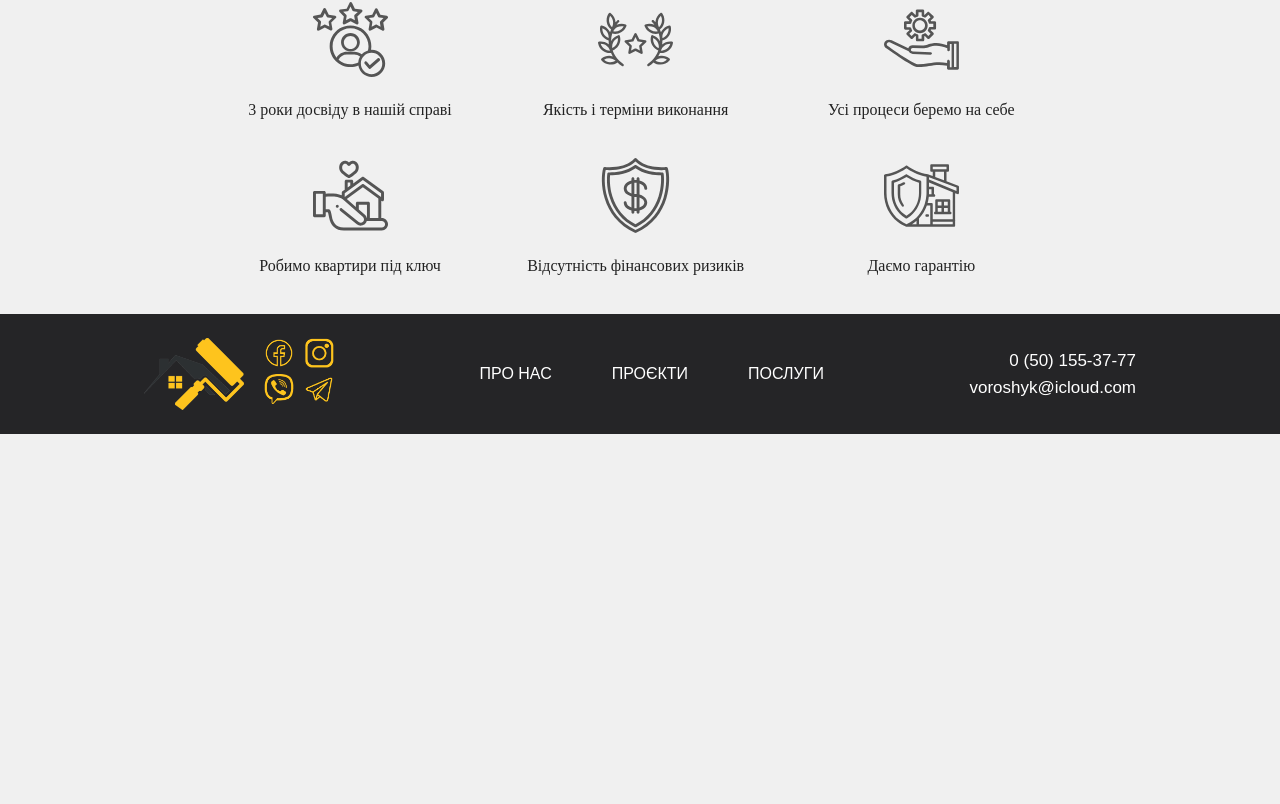
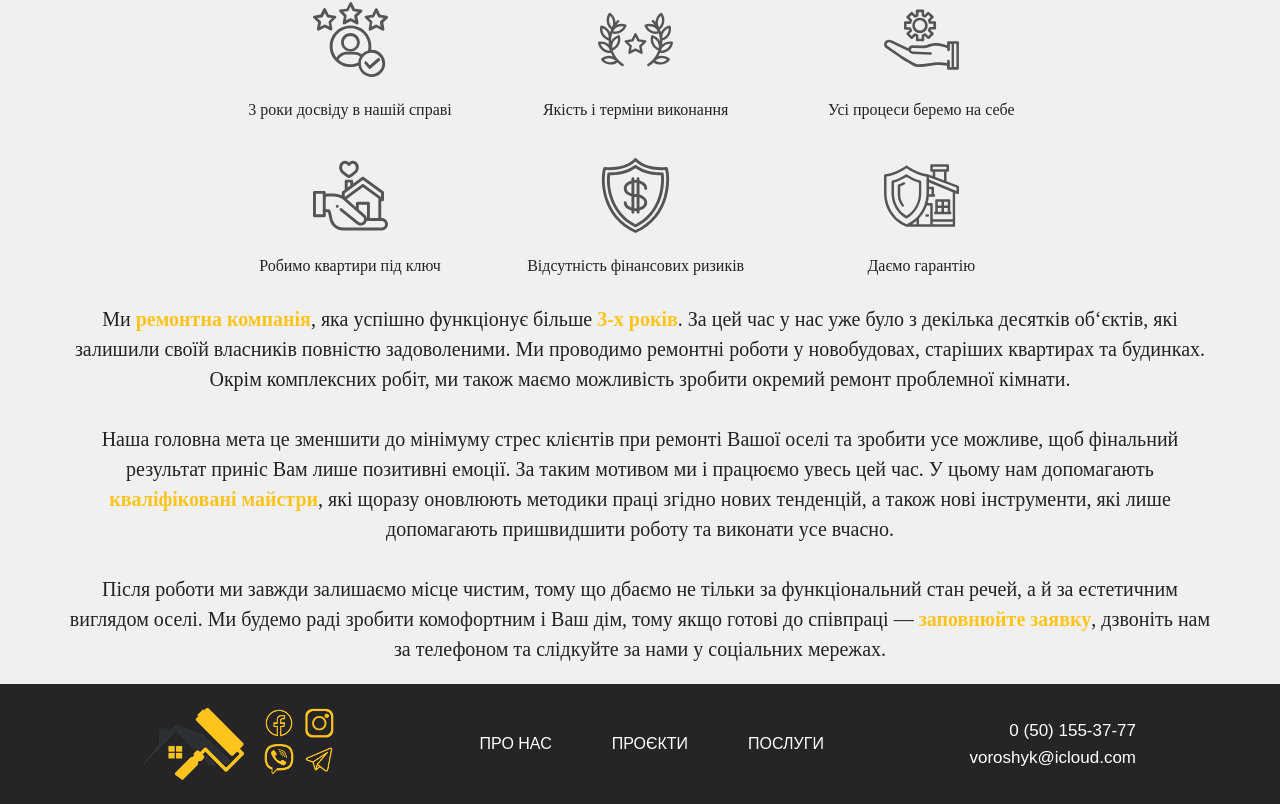
Before and after one commit to snowdenplayer/rem2, a Vue app: page /#/about in a window 1280 px wide. Shown: the part 735-1539 px from the top of the page. Before the commit the page ends 1169 px from the top, so only its background shows below. Built offline with nearby package versions, Linux system fonts and the light colour scheme.

Commit message:
add about text

```diff
--- a/src/components/footer.vue
+++ b/src/components/footer.vue
@@ -53,18 +53,15 @@ name: "footer"
     align-items: center;
     justify-content: space-between;
     height: 80px;
-
   }
   &__info{
     display: flex;
     justify-content: space-between;
-
     .footer__logo{
       width: 100px;
       height: 100%;
     }
     .media__item{
-
       img{
         width: 30px;
         height: 30px;
@@ -79,7 +76,6 @@ name: "footer"
     }
   }
   &__menu{
-    /*align-self: flex-start;*/
     &-list{
       display: flex;
       flex-direction: row;
@@ -87,7 +83,6 @@ name: "footer"
         margin: 0 30px;
       }
       &-item{
-
         font-size: 16px;
         text-decoration: none;
         text-transform: uppercase;
@@ -107,7 +102,6 @@ name: "footer"
       color: #fff;
       font-size: 17px;
       font-family: 'OpenSansBold',sans-serif;
-
     }
     &-email{
       margin-top: 10px;
--- a/src/components/projectCard.vue
+++ b/src/components/projectCard.vue
@@ -13,9 +13,7 @@
      <img :src="data.cardImg" alt=""/>
     </div>
   </router-link>
-
 </template>
-
 <script>
 export default {
   name: "projectCard",
@@ -31,7 +29,6 @@ export default {
   }
 }
 </script>
-
 <style scoped lang="scss">
 .projects-wrap__item {
   text-decoration: none;
@@ -40,38 +37,30 @@ export default {
   width: 90%;
   display: flex;
   margin-bottom: 3px;
-
   &-right, &-left {
     width: 50%;
     height: 170px;
     box-sizing: border-box;
-
   }
-
   &-left {
     padding: 30px 20px;
     background-color: #fff;
     display: flex;
     flex-direction: column;
     justify-content: space-between;
-
     &-header {
       text-decoration: none;
       font-size: 20px;
       font-family: 'OpenSansBold', sans-serif;
-
     }
-
     &-text {
       font-size: 14px;
     }
-
     .arrow {
       width: 50px;
       height: 2px;
       background: black;
       position: relative;
-
       &::after {
         content: "";
         position: absolute;
@@ -82,7 +71,6 @@ export default {
         right: -1px;
         transform: rotate(25deg);
       }
-
       &::before {
         content: "";
         position: absolute;
@@ -95,71 +83,48 @@ export default {
       }
     }
   }
-
   &-right {
     overflow: hidden;
     position: relative;
-
     img {
       position: absolute;
       width: 100%;
     }
-
   }
 }
-
-
 @media screen and (max-width: 720px) {
   .projects {
     &-wrap {
       padding-top: 0;
-
       &__item {
         flex-direction: column;
         align-items: center;
-
         &-right, &-left {
           width: 70%;
         }
-
         &-left {
-          &-header {
-
-          }
-
           &-text {
             font-size: 14px;
           }
         }
       }
-
     }
   }
-
 }
 
 @media screen and (max-width: 480px) {
   .projects-wrap__item {
     flex-direction: column;
     align-items: center;
-
     &-right, &-left {
       width: 90%;
     }
-
     &-left {
       height: 110px;
-
-      &-header {
-
-      }
-
       &-text {
         display: none;
       }
     }
   }
 }
-
-
 </style>
--- a/src/components/sliderFeedbacks.vue
+++ b/src/components/sliderFeedbacks.vue
@@ -1,7 +1,6 @@
 <template>
   <div class="sliderFeed">
     <splide :options="options">
-
       <splide-slide
           v-for="(person, idx) in feedbacks"
           :key="idx"
@@ -49,19 +48,16 @@ export default {
   }
 }
 </script>
-
 <style lang="scss">
 .sliderFeed {
   width: 100%;
   splide-slide .is-activeCard{
     border: 1px solid black;
   }
-
 }
 .splide__slide.is-active{
   background: rgba(254,196,29,0.3);
 }
-
 .slide__content {
   padding: 10px;
   display: flex;
--- a/src/views/About.vue
+++ b/src/views/About.vue
@@ -1,10 +1,8 @@
 <template>
   <div class="about">
-
     <div class="container">
       <viewCardGrid
           :data="imgArr">
-
       </viewCardGrid>
       <div class="wrap__menu">
         <ul class="menu">
@@ -18,7 +16,20 @@
           </li>
         </ul>
       </div>
-
+      <div class="about__text">Ми <span>ремонтна компанія</span>, яка успішно функціонує більше <span>3-х років</span>.
+        За цей час у нас уже було з декілька десятків об‘єктів, які залишили своїй власників повністю задоволеними.
+        Ми проводимо ремонтні роботи у новобудовах, старіших квартирах та будинках. Окрім комплексних робіт,
+        ми також маємо можливість зробити окремий ремонт проблемної кімнати. <br><br>
+        Наша головна мета це
+        зменшити до мінімуму стрес клієнтів при ремонті Вашої оселі та зробити усе можливе, щоб
+        фінальний результат приніс Вам лише позитивні емоції. За таким мотивом ми і працюємо
+        увесь цей час. У цьому нам допомагають <span>кваліфіковані майстри</span>, які щоразу оновлюють методики
+        праці згідно нових тенденцій, а також нові інструменти, які лише допомагають пришвидшити роботу
+        та виконати усе вчасно. <br><br>
+        Після роботи ми завжди залишаємо місце чистим, тому що дбаємо не тільки
+        за функціональний стан речей, а й за естетичним виглядом оселі. Ми будемо раді зробити комофортним
+        і Ваш дім, тому якщо готові до співпраці — <span>заповнюйте заявку</span>, дзвоніть нам за телефоном та слідкуйте
+        за нами у соціальних мережах.</div>
     </div>
   </div>
 </template>
@@ -26,7 +37,6 @@
 import viewCardGrid from "../components/viewCardGrid";
 import {aboutData} from "../data/data.about"
 export default {
-
   name: "About",
   data(){
     return{
@@ -68,14 +78,10 @@ export default {
   components: {
     viewCardGrid
   },
-  methods:{
-
-  }
 }
 </script>
 <style scoped lang="scss">
 @import '../assets/styles/index';
-
 .about{
   display: flex;
   justify-content: center;
@@ -89,7 +95,6 @@ export default {
   .wrap__menu{
     display: flex;
     justify-content: center;
-
     .menu{
       display: flex;
       flex-direction: row;
@@ -107,11 +112,19 @@ export default {
           height: 75px;
           margin-bottom: 25px;
         }
-        p{
-
-        }
-
       }
+    }
+  }
+  &__text{
+    margin-top: 10px;
+    text-align: center;
+    font-size: 20px;
+    line-height: 30px;
+    br{
+      margin-bottom: 10px;
+    }
+    span{
+      font-weight: bolder;
     }
   }
 }
@@ -123,10 +136,6 @@ export default {
         width: 50%!important;
       }
     }
-
   }
-
-
 }
-
 </style>
--- a/src/views/Home.vue
+++ b/src/views/Home.vue
@@ -5,7 +5,6 @@
         <div class="wrap__info">
           <div class="our__logo">Ремонтна <br> компанія</div>
           <div class="our__text">Робимо Ваші оселі комфортними<br>більше 3-х років</div>
-
           <div class="our__button">
             <router-link to="/about" class="our__link">Про нас</router-link>
           </div>
@@ -37,7 +36,6 @@
     </section>
   </div>
 </template>
-
 <script>
 import sliderFeedBacks from "../components/sliderFeedbacks"
 
@@ -294,9 +292,11 @@ export default {
 .slider{
   display: flex;
   justify-content: center;
+
   &__container{
     display: flex;
     flex-direction: column;
+    box-sizing: border-box;
   }
   &__header{
     margin-top: 0.5em;
--- a/src/views/Offers.vue
+++ b/src/views/Offers.vue
@@ -31,9 +31,7 @@
              v-if="item.direction === 'left' ">
         </div>
       </div>
-
     </div>
-
   </div>
 </template>
 
@@ -55,7 +53,6 @@ export default {
   },
   methods: {
     showPopUpInfo() {
-      console.log(this.widthScreen)
       this.isInfoPopUpVisible = true
     },
     closeModal() {
@@ -80,9 +77,7 @@ h3 {
 }
 
 .lastChild {
-
   background: red;
-
 }
 
 .offers {
@@ -90,21 +85,16 @@ h3 {
   flex-direction: column;
   justify-content: center;
   align-items: center;
-
-
   &__card {
     height: calc(100vh);
     width: 95%;
     display: flex;
-
     .wrap__card {
       display: flex;
     }
-
     .offers__card-left, .offers__card-right {
       height: calc(100% - 100px);
     }
-
     &-right {
       width: 60%;
       background-position: center;
@@ -196,7 +186,7 @@ h3 {
         left: 0;
         width: 100%;
         height: 100%;
-        background-color: rgba(0, 0, 0, 0.5);
+        background-color: rgba(0, 0, 0, 0.6);
         z-index: 1;
       }
     }
```
Also changed, not shown: src/components/header.vue (+0 -44 lines), src/components/popup.vue (+0 -9 lines), src/components/viewCardGrid.vue (+0 -13 lines), 1 other file (tests, documents, lock files or other folders).
